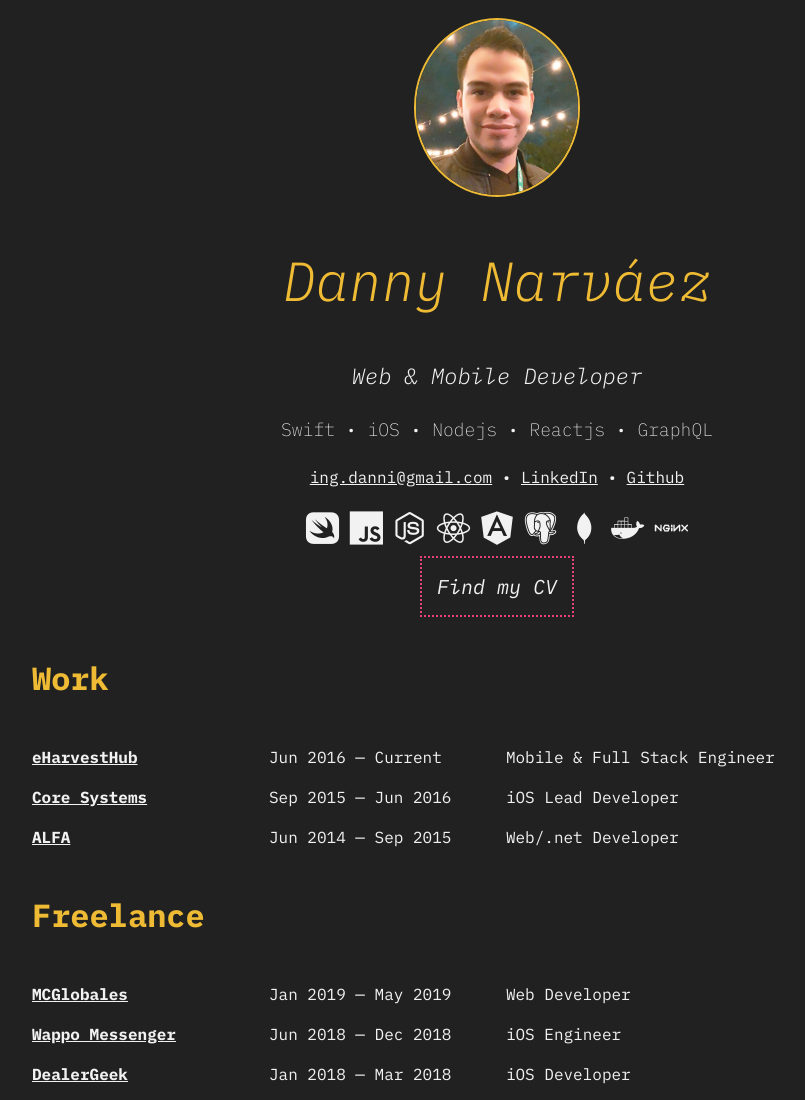
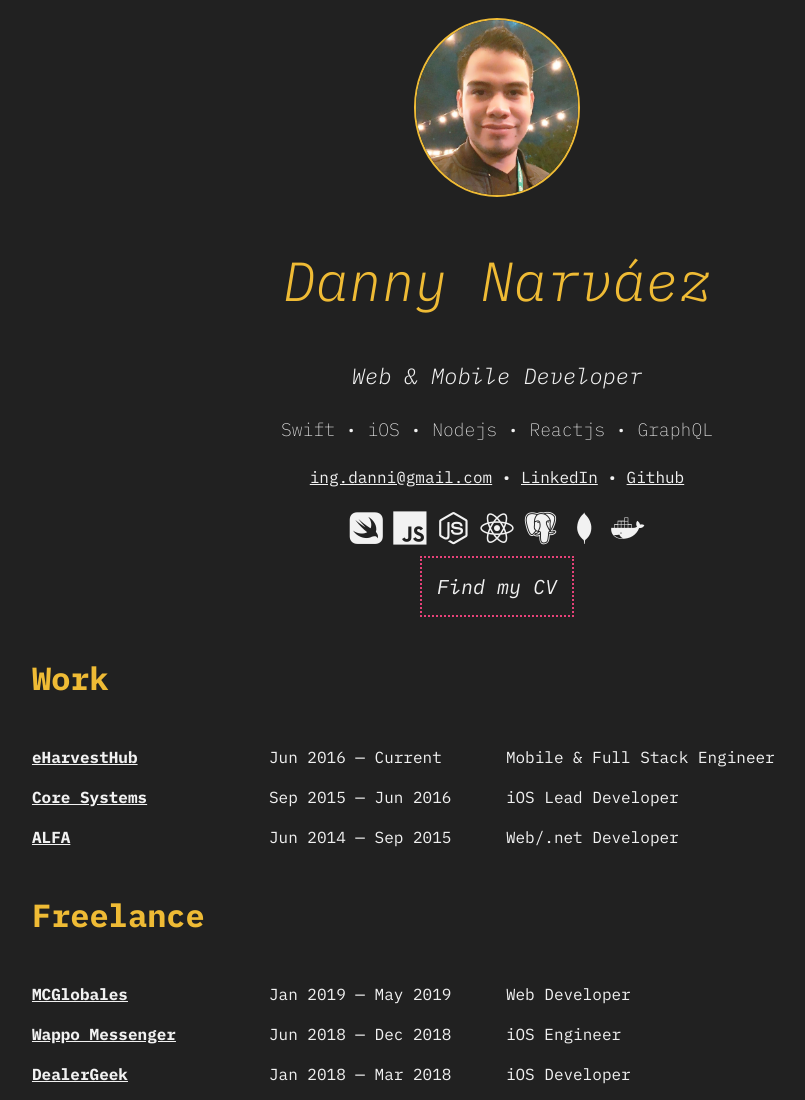
Before and after one commit to ingdanni/ingdanni.github.io, a website: page index.html in a window 1280 px wide. Shown: the top 1100 px of the page, without its empty margins (153-958 px from the left). Drawn offline with nearby package versions, Linux system fonts and the light colour scheme.

Commit message:
Updated index

```diff
--- a/index.html
+++ b/index.html
@@ -3,6 +3,8 @@
     <head>
         <meta charset="utf-8">
         <title>Danny Narváez</title>
+        <meta name="description" content="I am a Node.js developer and iOS enthusiast from Nicaragua.">
+        <meta name="keywords" content="node.js, ios, developer, engineer, nicaragua, central america">
         <meta name="viewport" content="width=device-width, initial-scale=1.0, shrink-to-fit=no">
         <meta name="HandheldFriendly" content="True">
         <meta name="MobileOptimized" content="320">
@@ -29,11 +31,11 @@
                         <li><i class="devicon-javascript-plain"></i></li>
                         <li><i class="devicon-nodejs-plain"></i></li>
                         <li><i class="devicon-react-original"></i></li>
-                        <li><i class="devicon-angularjs-plain"></i></li>
+                        <!-- <li><i class="devicon-angularjs-plain"></i></li> -->
                         <li><i class="devicon-postgresql-plain"></i></li>
                         <li><i class="devicon-mongodb-plain"></i></li>
                         <li><i class="devicon-docker-plain"></i></li>
-                        <li><i class="devicon-nginx-plain"></i></li>
+                        <!-- <li><i class="devicon-nginx-plain"></i></li> -->
                       </ul>
                       <a class="btn-cv"
                          href="https://docs.google.com/document/d/1YAEGGof-Qf2JC0JHTN0pvvMpQ7iHV8KUSyCGz-53nuY/edit?usp=sharing"
```
